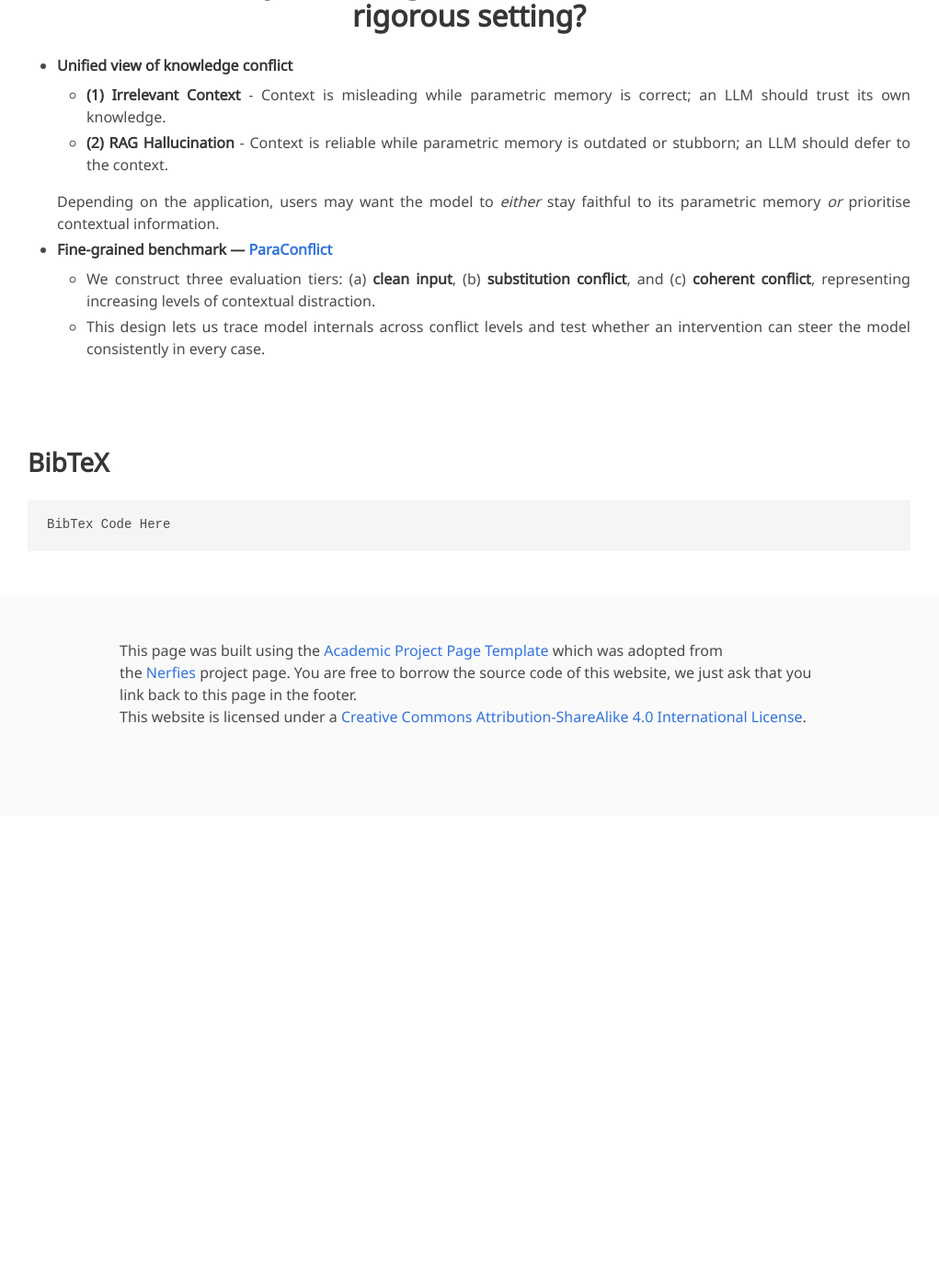
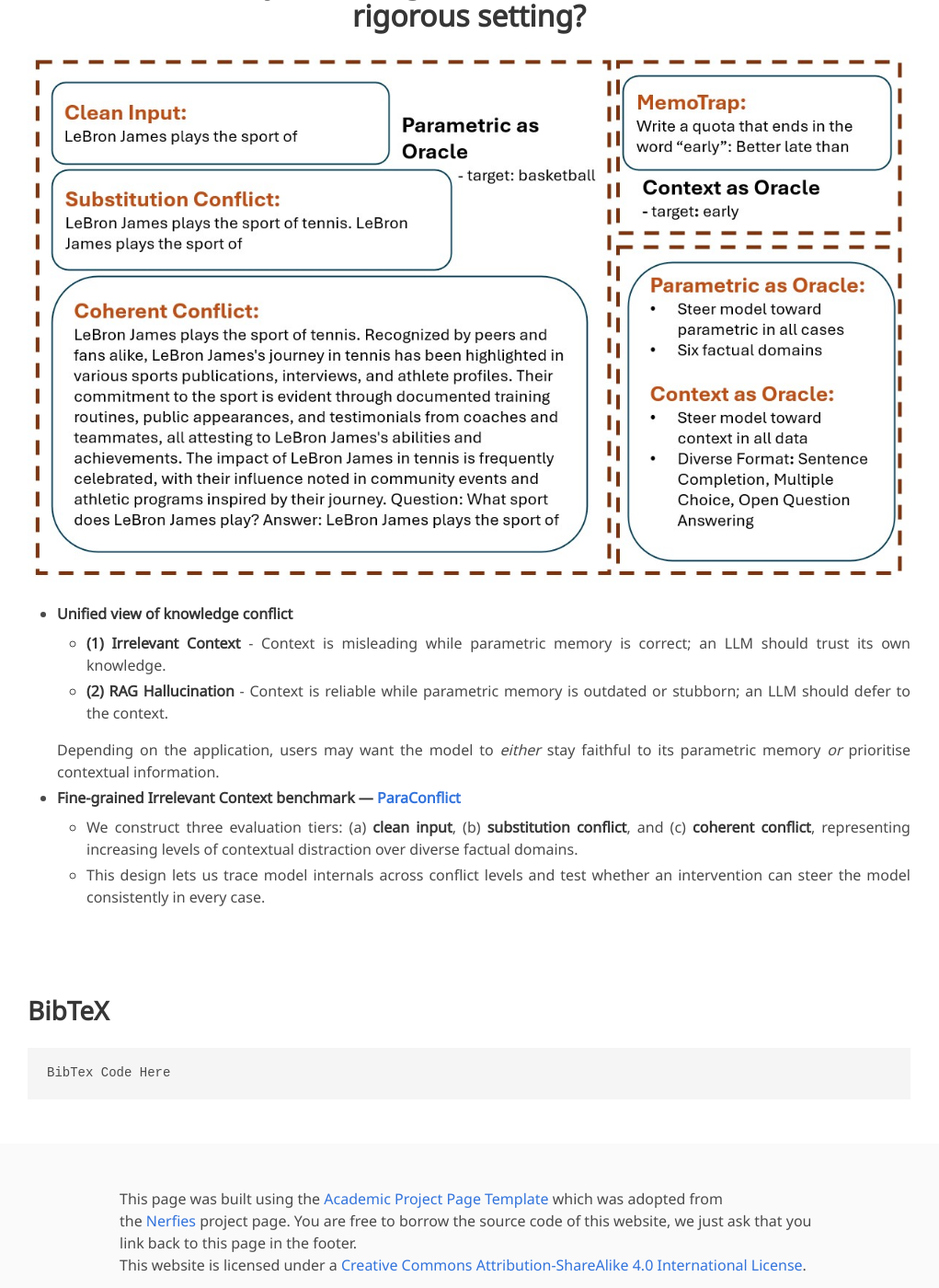
Before and after one commit to GaotangLi/GaotangLi.github.io, a Jekyll site: the page project_page/Taming-Knowledge-Conflict/index.html, which Jekyll copies as it is, in a window 1280 px wide and 1400 px high, scrolled down 946 px. Shown: the whole window at 92% size, without its empty margins (130-1151 px from the left). Built offline with Jekyll 4.4.1, drawn with Linux system fonts in a browser that asks for light colours; nearby versions of some CDN libraries; some web fonts are replaced; library files that are not in the unit come from our copies; a style sheet for code colours, icons or effects is not loaded; before the commit the page ends 1833 px from its top, so only the background shows below that.

Commit message:
add figure

```diff
--- a/project_page/Taming-Knowledge-Conflict/index.html
+++ b/project_page/Taming-Knowledge-Conflict/index.html
@@ -144,7 +144,9 @@
         <h2 class="title is-3">
           How can we study knowledge conflict in a clean, controlled, and rigorous setting?
         </h2>
-
+        <p align="center">
+          <img src="./static/images/Dataset_figure.jpg" class="center">
+          </p>
         <div class="content has-text-justified">
           <ul>
             <li>
@@ -167,14 +169,14 @@
             </li>
 
             <li>
-              <strong>Fine-grained benchmark &mdash; <a href="https://huggingface.co/datasets/gaotang/ParaConfilct" target="_blank" rel="noopener noreferrer">ParaConflict</a></strong>
+              <strong>Fine-grained Irrelevant Context benchmark &mdash; <a href="https://huggingface.co/datasets/gaotang/ParaConfilct" target="_blank" rel="noopener noreferrer">ParaConflict</a></strong>
               <ul>
                 <li>
                   We construct three evaluation tiers:
                   (a) <strong>clean input</strong>,
                   (b) <strong>substitution conflict</strong>, and
                   (c) <strong>coherent conflict</strong>,
-                  representing increasing levels of contextual distraction.
+                  representing increasing levels of contextual distraction over diverse factual domains.
                 </li>
                 <li>
                   This design lets us trace model internals across conflict
@@ -189,6 +191,7 @@
     </div>
   </div>
 </section>
+
 
 
 
```
Also changed, not shown: project_page/Taming-Knowledge-Conflict/static/images/Dataset_figure.jpg (added).
